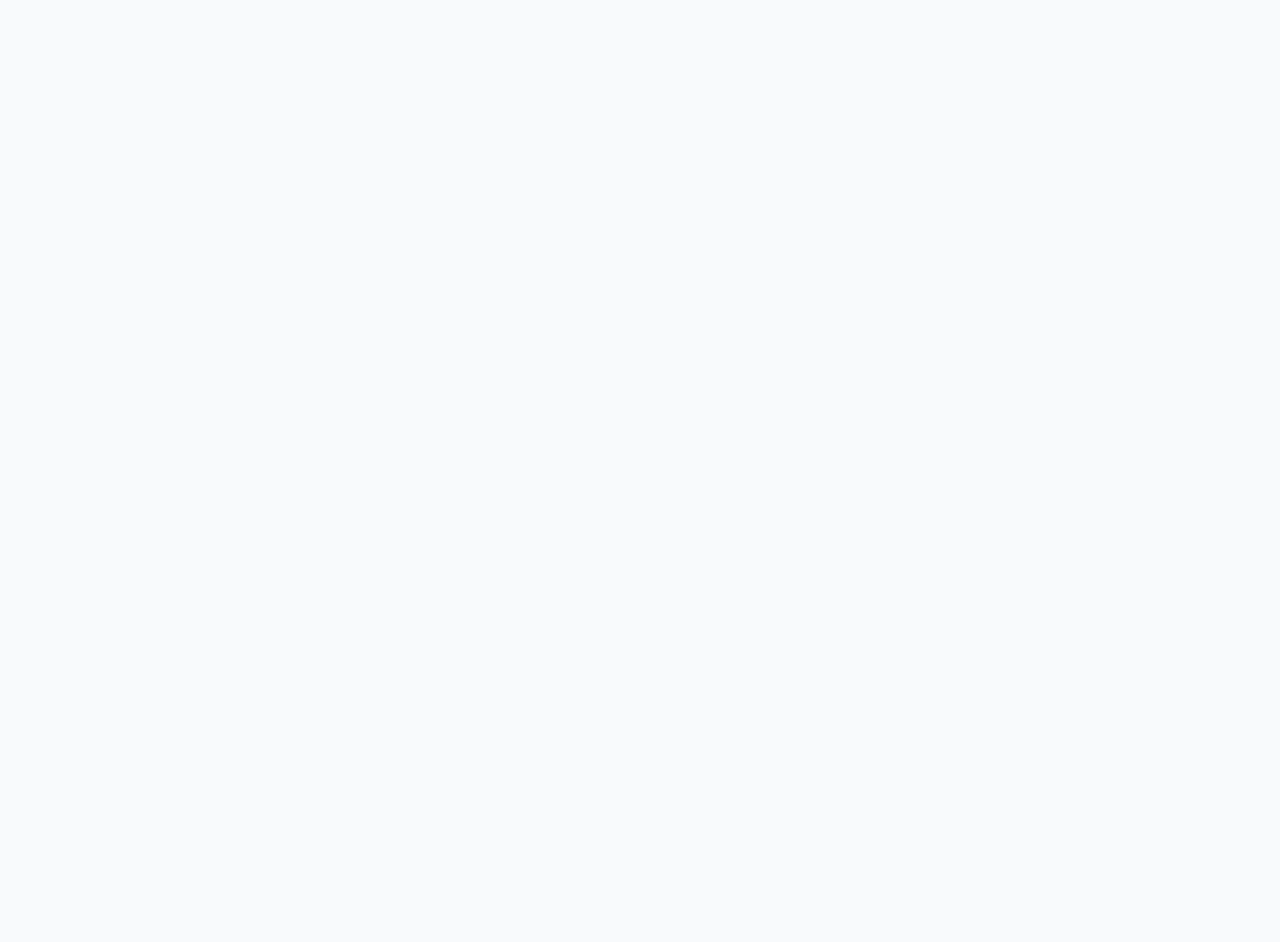
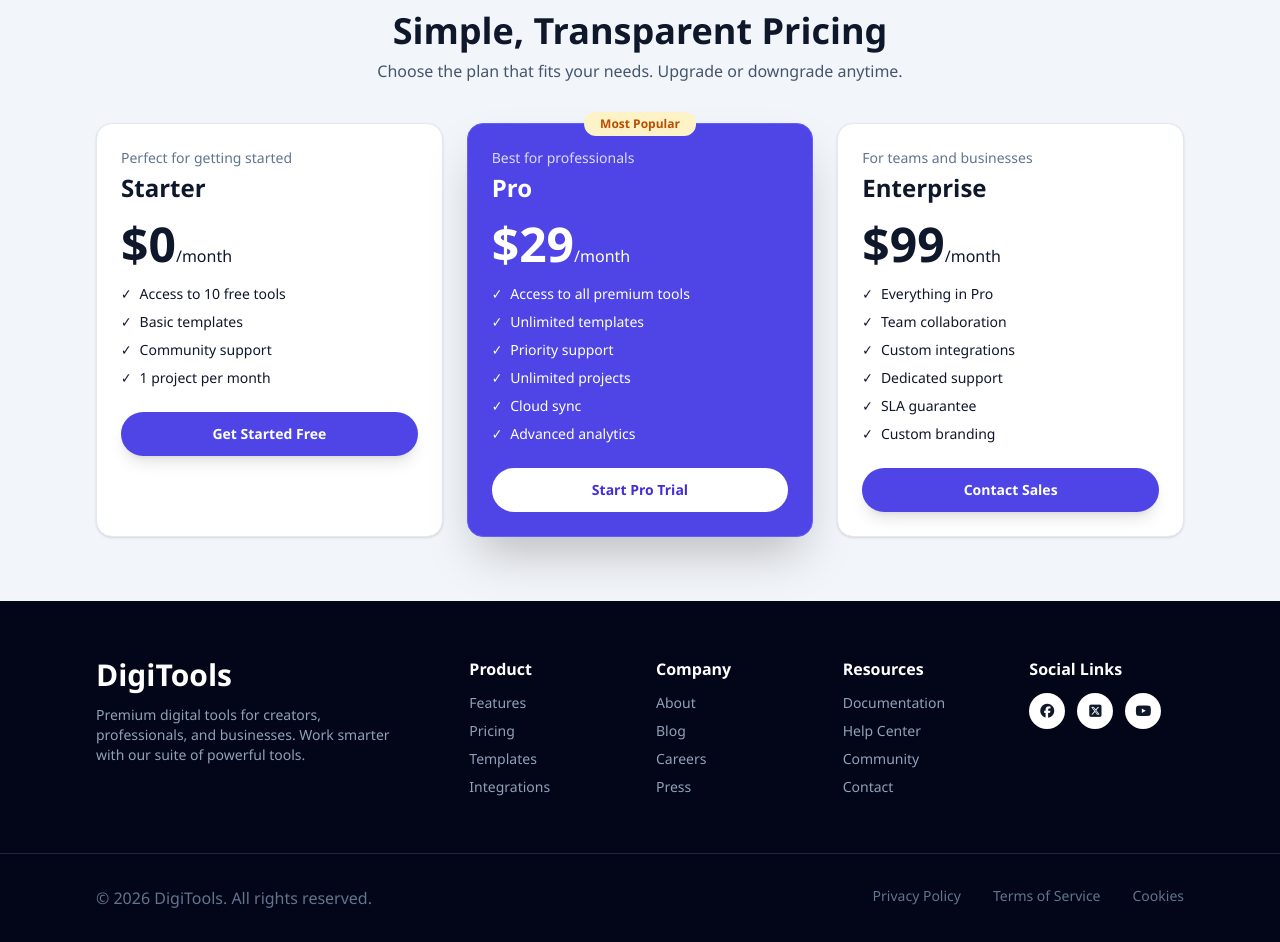
Before and after one commit to Towsif111/Assignment-6, a React (Vite) app: page / in a window 1280 px wide. Shown: the part 3060-4002 px from the top of the page. Before the commit the page ends 3031 px from the top, so only its background shows below. Built offline with nearby package versions, Linux system fonts and the light colour scheme.

Commit message:
added the footer with social links

```diff
--- a/index.html
+++ b/index.html
@@ -4,6 +4,13 @@
     <meta charset="UTF-8" />
     <link rel="icon" type="image/svg+xml" href="/favicon.svg" />
     <meta name="viewport" content="width=device-width, initial-scale=1.0" />
+    <link
+      rel="stylesheet"
+      href="https://cdnjs.cloudflare.com/ajax/libs/font-awesome/6.7.2/css/all.min.css"
+      integrity="sha512-Evv84Mr4kqVGRNSgIGL/F/aIDqQb7xQ2vcrdIwxfjThSH8CSR7PBEakCr51Ck+w+/U6swU2Im1vVX0SVk9ABhg=="
+      crossorigin="anonymous"
+      referrerpolicy="no-referrer"
+    />
     <title>assignment-6</title>
   </head>
   <body>
--- a/src/App.jsx
+++ b/src/App.jsx
@@ -43,6 +43,58 @@ const steps = [
     title: 'Start Creating',
     description: 'Download and start using your premium tools immediately.',
     icon: rocketIcon,
+  },
+]
+
+const pricingPlans = [
+  {
+    subtitle: 'Perfect for getting started',
+    name: 'Starter',
+    price: 0,
+    period: 'month',
+    features: [
+      'Access to 10 free tools',
+      'Basic templates',
+      'Community support',
+      '1 project per month',
+    ],
+    cta: 'Get Started Free',
+    highlighted: false,
+    badge: '',
+  },
+  {
+    subtitle: 'Best for professionals',
+    name: 'Pro',
+    price: 29,
+    period: 'month',
+    features: [
+      'Access to all premium tools',
+      'Unlimited templates',
+      'Priority support',
+      'Unlimited projects',
+      'Cloud sync',
+      'Advanced analytics',
+    ],
+    cta: 'Start Pro Trial',
+    highlighted: true,
+    badge: 'Most Popular',
+  },
+  {
+    subtitle: 'For teams and businesses',
+    name: 'Enterprise',
+    price: 99,
+    period: 'month',
+    features: [
+      'Everything in Pro',
+      'Team collaboration',
+      'Custom integrations',
+      'Dedicated support',
+      'SLA guarantee',
+      'Custom branding',
+    ],
+    cta: 'Contact Sales',
+    highlighted: false,
+    badge: '',
   },
 ]
 
@@ -292,6 +344,136 @@ function App() {
           </div>
         </div>
       </section>
+
+      <section className="mx-auto max-w-6xl px-4 pb-16 pt-10 sm:px-6 lg:px-8" id="pricing">
+        <h2 className="text-center text-4xl font-black text-slate-900">Simple, Transparent Pricing</h2>
+        <p className="mt-2 text-center text-slate-600">Choose the plan that fits your needs. Upgrade or downgrade anytime.</p>
+
+        <div className="mt-10 grid grid-cols-1 gap-6 lg:grid-cols-3">
+          {pricingPlans.map((plan) => (
+            <article
+              key={plan.name}
+              className={`relative rounded-2xl border p-6 ${
+                plan.highlighted
+                  ? 'brand-bg border-indigo-500 text-white shadow-2xl'
+                  : 'border-slate-200 bg-white text-slate-900 shadow-sm'
+              }`}
+            >
+              {plan.badge ? (
+                <span className="absolute left-1/2 top-0 -translate-x-1/2 -translate-y-1/2 rounded-full bg-amber-100 px-4 py-1 text-xs font-semibold text-amber-700">
+                  {plan.badge}
+                </span>
+              ) : null}
+              <p className={`text-sm ${plan.highlighted ? 'text-white/80' : 'text-slate-500'}`}>
+                {plan.subtitle}
+              </p>
+              <h3 className="mt-1 text-2xl font-black">{plan.name}</h3>
+              <p className="mt-4 text-5xl font-black">
+                ${plan.price}
+                <span className="text-base font-medium">/{plan.period}</span>
+              </p>
+              <ul className="mt-4 space-y-2 text-sm">
+                {plan.features.map((feature) => (
+                  <li key={feature} className="flex items-center gap-2">
+                    <span>✓</span>
+                    <span>{feature}</span>
+                  </li>
+                ))}
+              </ul>
+              <button
+                className={`mt-6 w-full rounded-full px-5 py-3 text-sm font-semibold ${
+                  plan.highlighted
+                    ? 'bg-white text-indigo-700'
+                    : 'brand-bg text-white shadow-lg'
+                }`}
+              >
+                {plan.cta}
+              </button>
+            </article>
+          ))}
+        </div>
+      </section>
+
+      <footer className="bg-slate-950 text-slate-300">
+        <div className="mx-auto grid max-w-6xl grid-cols-1 gap-8 px-4 py-14 sm:px-6 md:grid-cols-2 lg:grid-cols-6 lg:px-8">
+          <div className="lg:col-span-2">
+            <h3 className="text-3xl font-black text-white">DigiTools</h3>
+            <p className="mt-3 max-w-sm text-sm text-slate-400">
+              Premium digital tools for creators,
+              <br/>professionals, and businesses. Work
+              smarter <br/>with our suite of powerful tools.
+            </p>
+          </div>
+
+          <div>
+            <h4 className="font-semibold text-white">Product</h4>
+            <ul className="mt-3 space-y-2 text-sm text-slate-400">
+              <li>Features</li>
+              <li>Pricing</li>
+              <li>Templates</li>
+              <li>Integrations</li>
+            </ul>
+          </div>
+
+          <div>
+            <h4 className="font-semibold text-white">Company</h4>
+            <ul className="mt-3 space-y-2 text-sm text-slate-400">
+              <li>About</li>
+              <li>Blog</li>
+              <li>Careers</li>
+              <li>Press</li>
+            </ul>
+          </div>
+
+          <div>
+            <h4 className="font-semibold text-white">Resources</h4>
+            <ul className="mt-3 space-y-2 text-sm text-slate-400">
+              <li>Documentation</li>
+              <li>Help Center</li>
+              <li>Community</li>
+              <li>Contact</li>
+            </ul>
+          </div>
+
+          <div>
+            <h4 className="font-semibold text-white">Social Links</h4>
+            <div className="mt-3 flex items-center gap-3">
+              <a
+                href="#"
+                aria-label="Facebook"
+                className="inline-flex h-9 w-9 items-center justify-center rounded-full bg-white text-sm font-bold text-slate-900"
+              >
+                <i className="fa-brands fa-facebook" />
+              </a>
+              <a
+                href="#"
+                aria-label="X"
+                className="inline-flex h-9 w-9 items-center justify-center rounded-full bg-white text-sm font-bold text-slate-900"
+              >
+                <i className="fa-brands fa-square-x-twitter" />
+              </a>
+              <a
+                href="#"
+                aria-label="YouTube"
+                className="inline-flex h-9 w-9 items-center justify-center rounded-full bg-white text-sm font-bold text-slate-900"
+              >
+                <i className="fa-brands fa-youtube" />
+              </a>
+            </div>
+          </div>
+        </div>
+
+        <div className="border-t border-slate-800">
+          <div className="mx-auto flex max-w-6xl flex-col items-start justify-between gap-4 px-4 py-8 text-slate-500 sm:px-6 md:flex-row lg:px-8">
+            <p>© 2026 DigiTools. All rights reserved.</p>
+            <div className="flex items-center gap-8 text-sm">
+              <a href="#">Privacy Policy</a>
+              <a href="#">Terms of Service</a>
+              <a href="#">Cookies</a>
+            </div>
+          </div>
+        </div>
+      </footer>
     </div>
   )
 }
```
